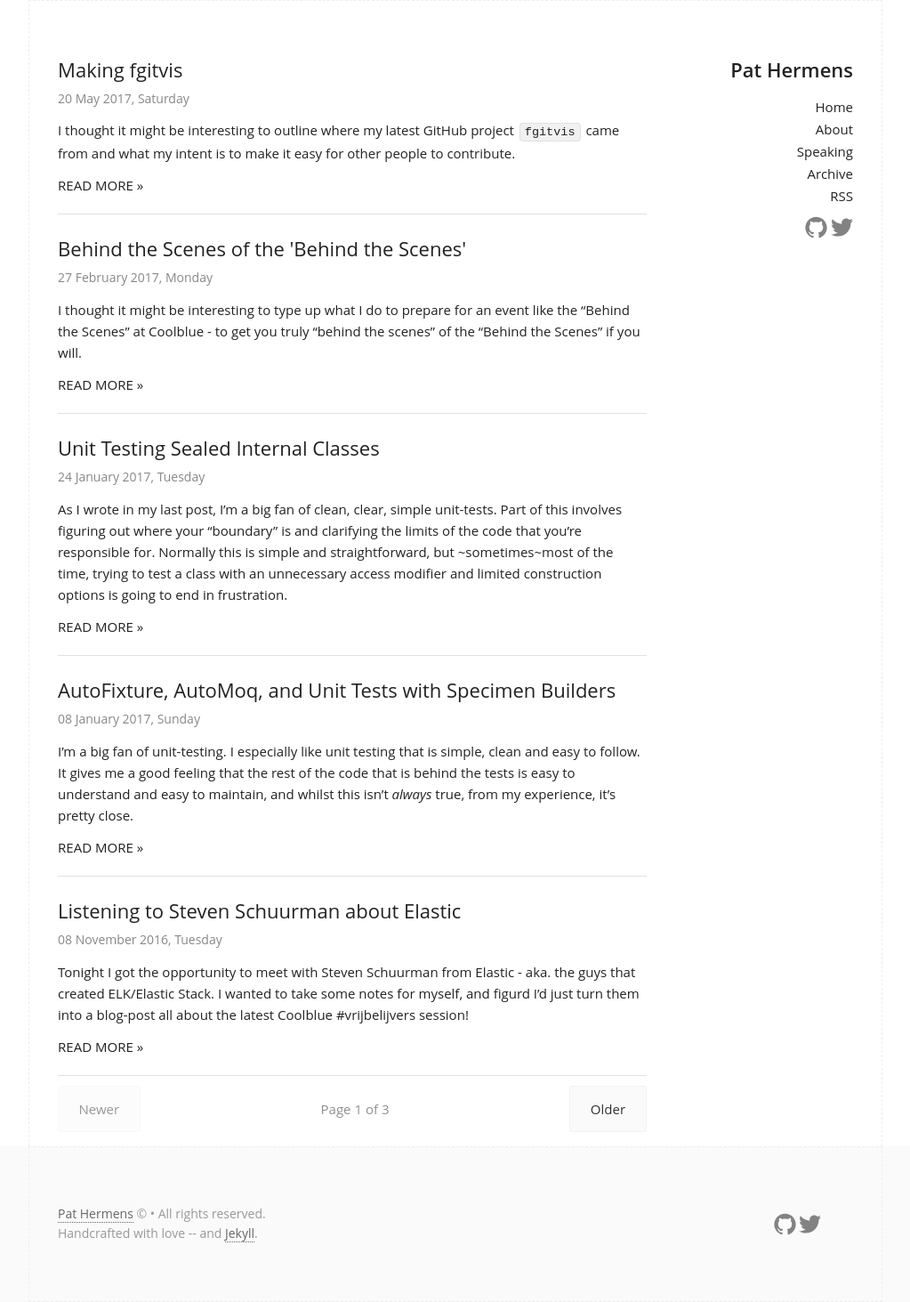
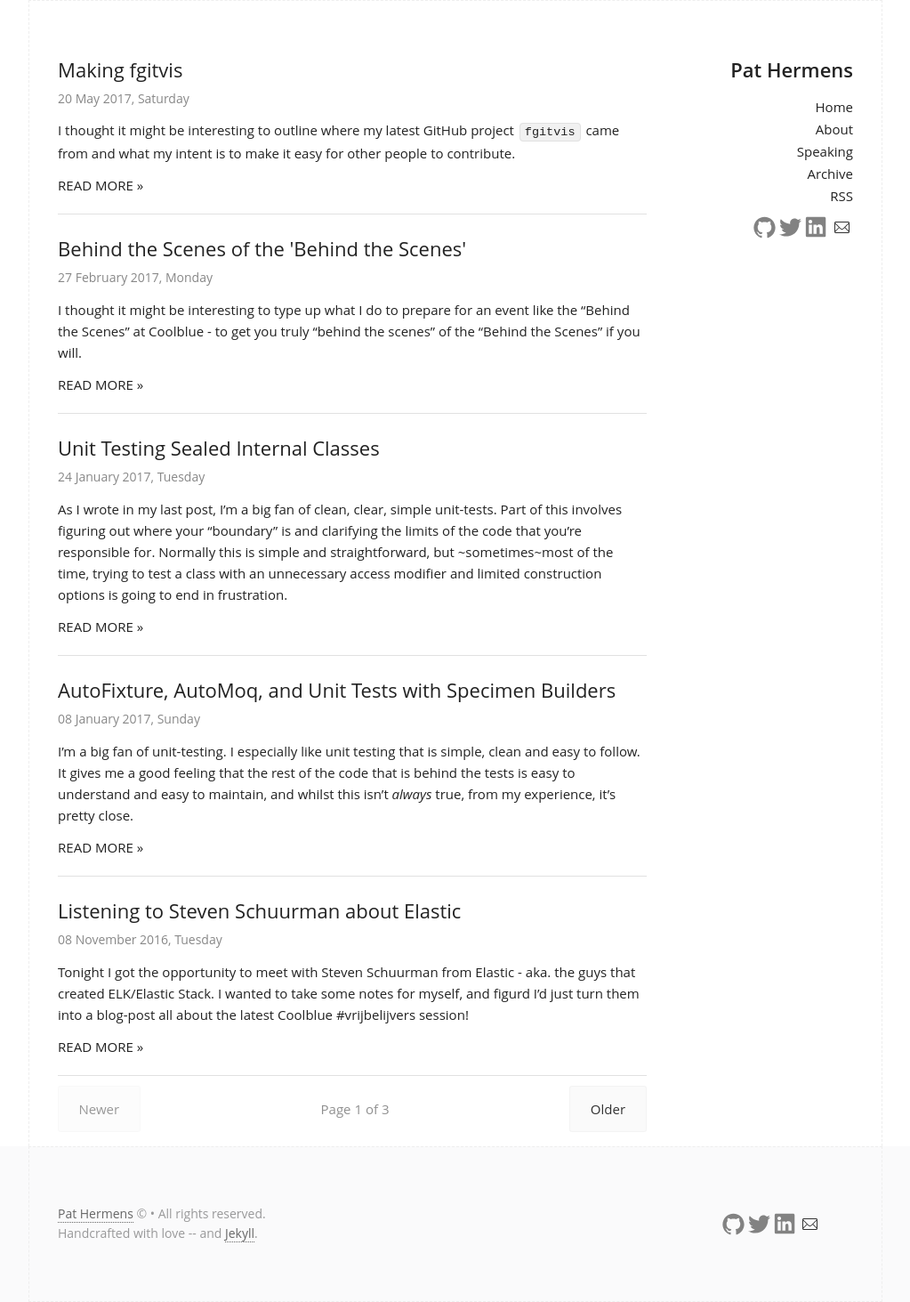
Before and after one commit to PHeonix25/PHeonix25.github.io, a Jekyll site: the page built from index.html, in a window 1280 px wide. Shown: the whole page at 89% size, without its empty margins (128-1151 px from the left). Built offline with Jekyll 4.4.1, drawn with Linux system fonts in a browser that asks for light colours; the list of posts is cut into pages by our own code.

Commit message:
Adding more profile links

```diff
--- a/_includes/profilelinks.html
+++ b/_includes/profilelinks.html
@@ -1,5 +1,6 @@
     <section class="profiles">
-        <!-- Let's not make this too prominent. {% if site.linkedin_username %}{% include icon-linkedin.html username=site.linkedin_username %}{% endif %}-->
         {% if site.github_username %}{% include icon-github.html username=site.github_username %}{% endif %}
         {% if site.twitter_username %}{% include icon-twitter.html username=site.twitter_username %}{% endif %}
+        {% if site.linkedin_username %}{% include icon-linkedin.html username=site.linkedin_username %}{% endif %}
+        {% if site.email %} <a href="mailto:{{ site.email }}"><data data-icon="ei-envelope"></data></a>{% endif %}
     </section>
```
